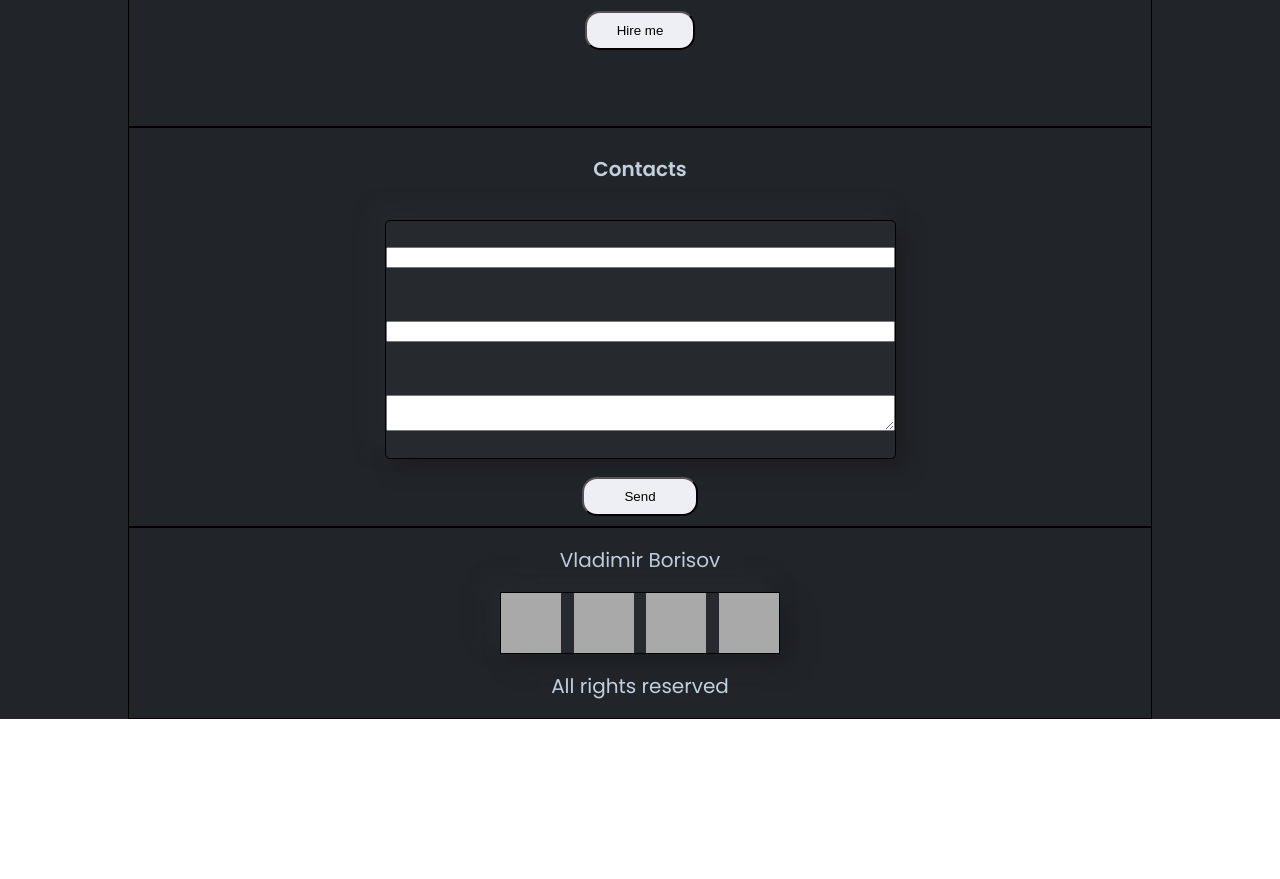
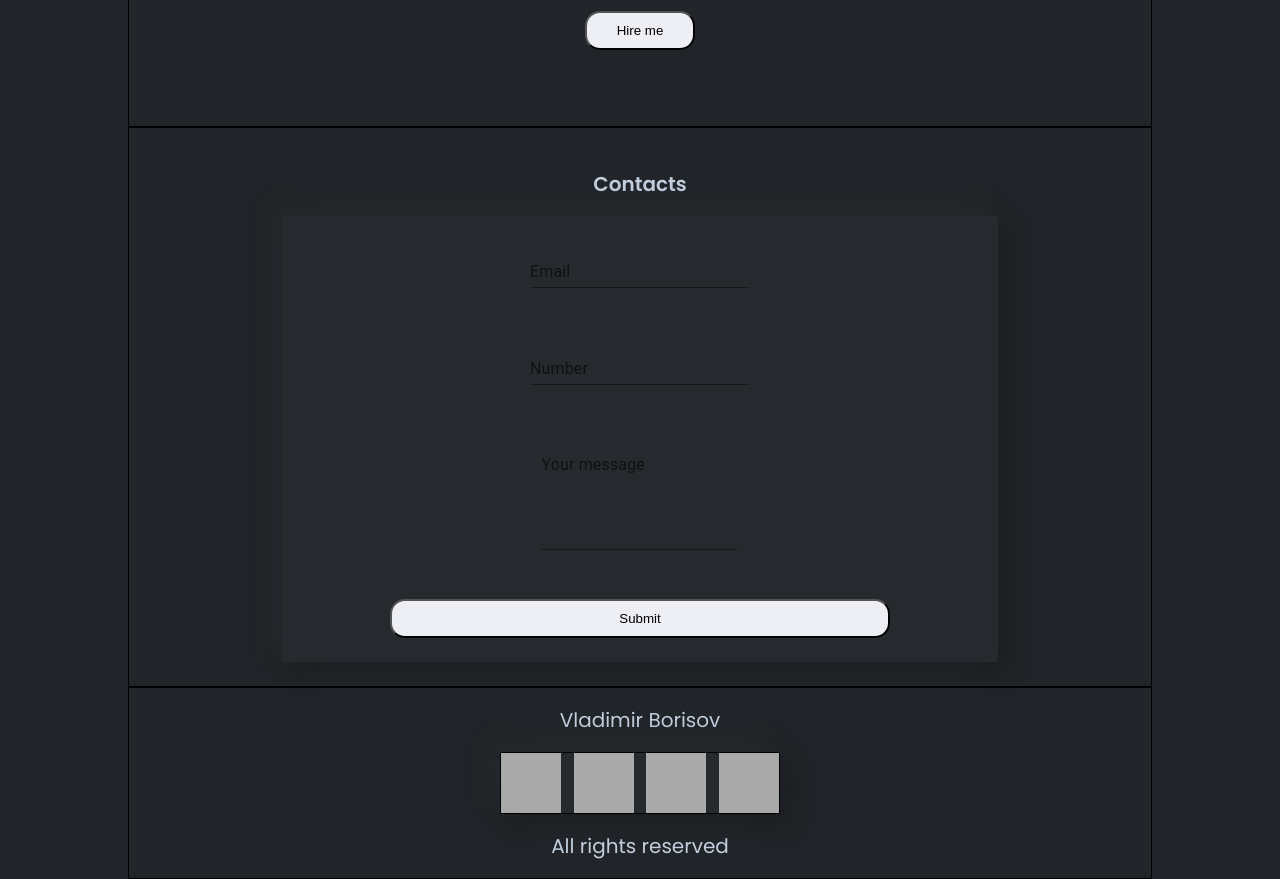
Before and after one commit to borisovya/portfolio, a React (Create React App) app: page / in a window 1280 px wide. Shown: the part 2260-3139 px from the top of the page. Before the commit the page ends 2979 px from the top, so only its background shows below. Built offline with nearby package versions, Linux system fonts and the light colour scheme.

Commit message:
added use-hook-form and material UI

```diff
--- a/package.json
+++ b/package.json
@@ -4,6 +4,9 @@
   "version": "0.1.0",
   "private": true,
   "dependencies": {
+    "@emotion/react": "^11.10.5",
+    "@emotion/styled": "^11.10.5",
+    "@mui/material": "^5.10.12",
     "@testing-library/jest-dom": "^5.14.1",
     "@testing-library/react": "^13.0.0",
     "@testing-library/user-event": "^13.2.1",
@@ -11,6 +14,7 @@
     "node-sass": "^7.0.3",
     "react": "^18.2.0",
     "react-dom": "^18.2.0",
+    "react-hook-form": "^7.39.1",
     "react-scripts": "5.0.1",
     "web-vitals": "^2.1.0"
   },
--- a/src/Contacts/Contacts.js
+++ b/src/Contacts/Contacts.js
@@ -1,6 +1,10 @@
 import React from "react";
 import s from './Contacts.module.scss'
 import styleContainer from "../Common/Styles/Container.module.css";
+import {SubmitHandler, useForm} from "react-hook-form";
+import {TextField} from "@mui/material";
+
+
 
 function Contacts() {
     return (
@@ -8,16 +12,46 @@ function Contacts() {
             <div className={`${styleContainer.container} ${s.contactsContainer}`} >
 
                     <h3>Contacts</h3>
-                    <form className={s.form}>
-                        <input type={'text'}/>
-                        <input type={'text'}/>
-                        <textarea/>
-                    </form>
-                    <button type={'submit'} className={s.button}>Send</button>
-
+                    {/*<form className={s.form}>*/}
+                    {/*    <input type={'text'}/>*/}
+                    {/*    <input type={'text'}/>*/}
+                    {/*    <textarea/>*/}
+                    {/*</form>*/}
+                    {/*<button type={'submit'} className={s.button}>Send</button>*/}
+                    <ContactForm />
             </div>
         </div>
     );
 }
 
 export default Contacts;
+
+
+
+const ContactForm = () => {
+    const { register, handleSubmit } = useForm();
+    const onSubmit = data => console.log(data);
+
+    return (
+        <form className={s.form} onSubmit={handleSubmit(onSubmit)}>
+            {/*<input {...register("email")} />*/}
+            {/*<input {...register("number")} />*/}
+            {/*<textarea {...register("message")} />*/}
+
+            <TextField className={s.textField} id="standard-basic" label="Email" variant="standard" {...register("email")} />
+            <TextField id="standard-basic" label="Number" variant="standard" {...register("number")} />
+
+            <TextField
+                id="standard-multiline-static"
+                label="Your message"
+                multiline
+                rows={4}
+                // defaultValue="Default Value"
+                variant="standard"
+                {...register("message")}
+            />
+
+            <input className={s.button}  type="submit" />
+        </form>
+    );
+}
--- a/src/Contacts/Contacts.module.scss
+++ b/src/Contacts/Contacts.module.scss
@@ -2,32 +2,35 @@
 @import "src/Common/Styles/sass/mixins";
 
 .contacts {
-    height: 50vh;
+    height: 70vh;
     background-color: $mainBackgroundColor;
     .contactsContainer {
         width: 80%;
         border: 1px solid;
         display: flex;
         flex-direction: column;
-        justify-content: space-around;
+        justify-content: center;
         align-items: center;
         & h3 {
             font-weight: 600;
             @include text($titleText, 20px, 1.2);
         };
         .form {
-            border: 1px solid;
-            border-radius: 5px;
-            min-height: 60%;
-            width: 50%;
+            input {
+                width: 70%;
+            }
+            //border: 1px solid;
+            //border-radius: 5px;
+            min-height: 80%;
+            width: 70%;
             display: flex;
             flex-direction: column;
             justify-content: space-around;
+            align-items: center;
             background-color: $blocksBackgroundColor;
             box-shadow: 10px 10px 19px #1c1e22, -10px -10px 19px $blocksBackgroundColor;
-            &textarea {
-                width: 100%;
-            }
+
+
             @media screen and (max-width: 500px) {
                     width: 100%
             }
@@ -36,6 +39,10 @@
             border-radius: 15px;
             padding: 10px 40px;
             background-color: #eeeef5;
+            &:hover {
+                background-color: $accentColor;
+                color: $primaryTextColor
+            }
         }
     }
 }
```
Also changed, not shown: 1 other file (tests, documents, lock files or other folders).
